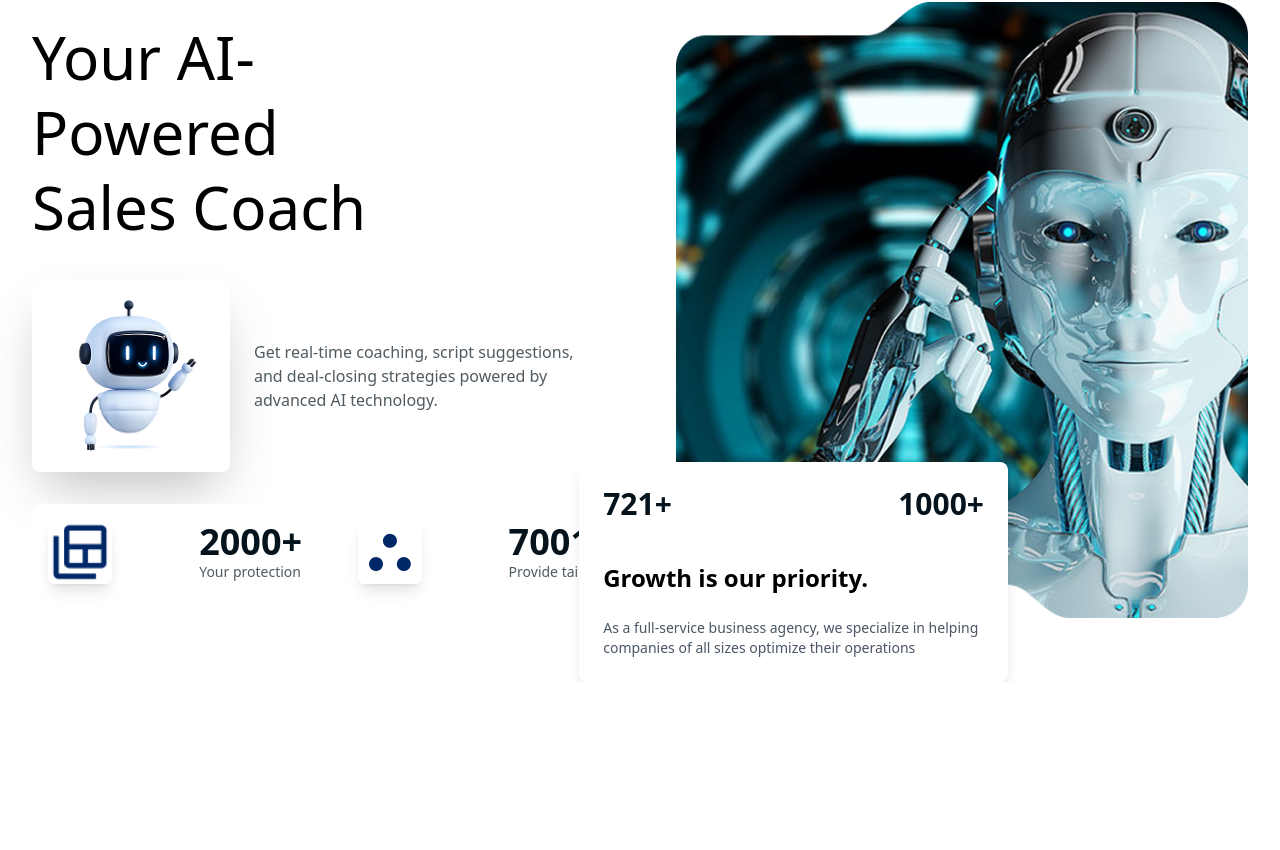
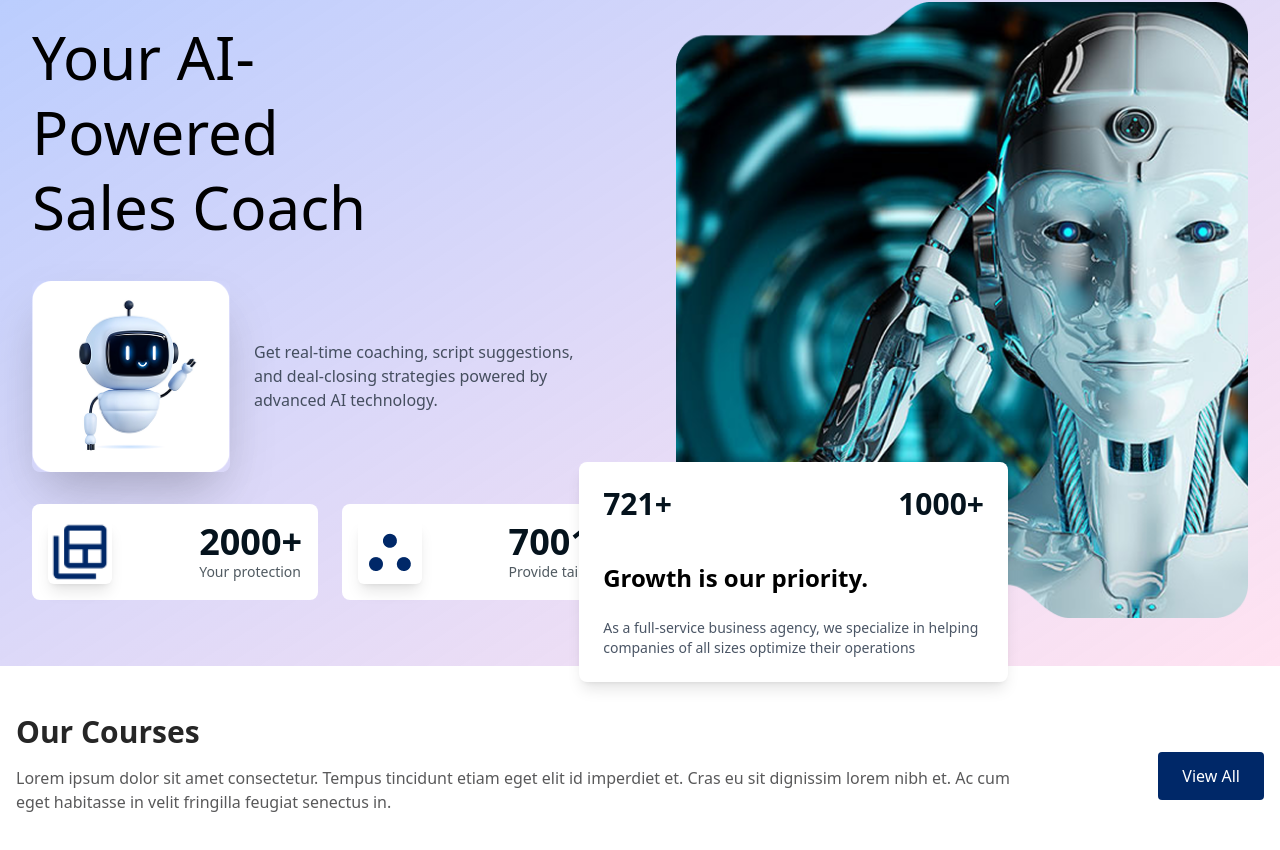
Before and after one commit to Asifmahmud436/salesrank-ai, a React (Vite) app: page / in a window 1280 px wide. Shown: the part 142-992 px from the top of the page. Before the commit the page ends 824 px from the top, so only its background shows below. Built offline with nearby package versions, Linux system fonts and the light colour scheme.

Commit message:
added a new component

```diff
--- a/src/App.jsx
+++ b/src/App.jsx
@@ -1,10 +1,12 @@
+import Courses from "./components/Courses"
 import Navbar from "./components/Navbar"
 
 function App(){
   return(
-    <>
+    <div>
       <Navbar/>
-    </>
+      <Courses/>
+    </div>
   )
 }
 
--- /dev/null
+++ b/src/components/Courses.jsx
@@ -0,0 +1,26 @@
+function Courses() {
+    return (
+      <div className="my-12 max-w-[1440px] px-4 mx-auto">
+        <div className="pb-4 flex flex-col lg:flex-row justify-between items-start lg:items-center gap-6">
+          {/* Left Text Content */}
+          <div className="w-full lg:max-w-[1029px]">
+            <h1 className="pb-4 text-2xl sm:text-3xl text-[#262626] font-semibold text-start">
+              Our Courses
+            </h1>
+            <p className="text-[#59595A] text-sm sm:text-base sm:pb-6 max-w-full sm:max-w-[400px] lg:max-w-full">
+              Lorem ipsum dolor sit amet consectetur. Tempus tincidunt etiam eget elit id
+              imperdiet et. Cras eu sit dignissim lorem nibh et. Ac cum eget habitasse in
+              velit fringilla feugiat senectus in.
+            </p>
+          </div>
+
+          {/* Button */}
+          <button className="text-white bg-[#002868] px-6 py-3 rounded-sm self-start lg:self-center">
+            View All
+          </button>
+        </div>
+      </div>
+    );
+  }
+
+  export default Courses;
--- a/src/components/Navbar.jsx
+++ b/src/components/Navbar.jsx
@@ -5,7 +5,8 @@ export default function Navbar() {
   const [toggleMenu, setToggleMenu] = useState(false);
 
   return (
-    <div className="max-w-[1440px] mx-auto px-4 sm:px-6 lg:px-8">
+    <div className="bg-gradient-to-tl from-[#FF6FB9]/20 to-[#6797FF]/50 backdrop-blur-[1000px]">
+      <div className="max-w-[1440px] mx-auto px-4 sm:px-6 lg:px-8 ">
         {/* Navbar */}
         <div className="py-4 md:py-6">
           <div className="flex justify-between items-center">
@@ -109,7 +110,7 @@ export default function Navbar() {
                   <img
                     src="./roboImg.png"
                     alt="AI Sales Coach"
-                  className="w-full h-full object-cover"
+                    className="w-full h-full object-cover hover:scale-105 cursor-pointer transition-all duration-600"
                   />
                 </div>
                 <p className="text-[#05131DB2] max-w-[346px]">
@@ -128,7 +129,9 @@ export default function Navbar() {
                     />
                   </div>
                   <div>
-                  <p className="text-3xl md:text-4xl font-bold text-[#05131D]">2000+</p>
+                    <p className="text-3xl md:text-4xl font-bold text-[#05131D]">
+                      2000+
+                    </p>
                     <p className="text-sm text-[#05131DB2]">Your protection</p>
                   </div>
                 </div>
@@ -138,7 +141,9 @@ export default function Navbar() {
                     <img src="atr.png" alt="Statistics" />
                   </div>
                   <div>
-                  <p className="text-3xl md:text-4xl font-bold text-[#05131D]">7001+</p>
+                    <p className="text-3xl md:text-4xl font-bold text-[#05131D]">
+                      7001+
+                    </p>
                     <p className="text-sm text-[#05131DB2]">Provide tailored</p>
                   </div>
                 </div>
@@ -146,15 +151,25 @@ export default function Navbar() {
             </div>
 
             <div className="relative">
-            <img src="bannerImg.png" alt="" />
-            <div className="absolute top-170 sm:-right-40 lg:right-60 transform -translate-y-full mb-4 bg-white p-6 rounded-lg shadow-lg z-10 w-full md:w-3/4">
+              <img src="bannerImg.png" alt="" className="hover:z-20 hover:scale-105 cursor-pointer transition-all duration-600"/>
+              <div className="absolute sm:top-172 lg:top-170 sm:-right-40 lg:right-60 transform -translate-y-full mb-4 bg-white p-6 rounded-lg shadow-lg z-10 w-full md:w-3/4">
                 <div>
                   <div className="flex justify-between mb-4">
-                  <div className="text-3xl font-semibold text-[#05131D]">721+</div>
-                  <div className="text-3xl font-semibold text-[#05131D]">1000+</div>
+                    <div className="text-3xl font-semibold text-[#05131D]">
+                      721+
                     </div>
-                <p className="py-6 font-semibold text-2xl">Growth is our priority.</p>
-                <p className="text-sm text-gray-600">As a full-service business agency, we specialize in helping companies of all sizes optimize their operations</p>
+                    <div className="text-3xl font-semibold text-[#05131D]">
+                      1000+
+                    </div>
+                  </div>
+                  <p className="py-6 font-semibold text-2xl">
+                    Growth is our priority.
+                  </p>
+                  <p className="text-sm text-gray-600">
+                    As a full-service business agency, we specialize in helping
+                    companies of all sizes optimize their operations
+                  </p>
+                </div>
               </div>
             </div>
           </div>
```
Lines whose indentation alone changed are shown as unchanged.
